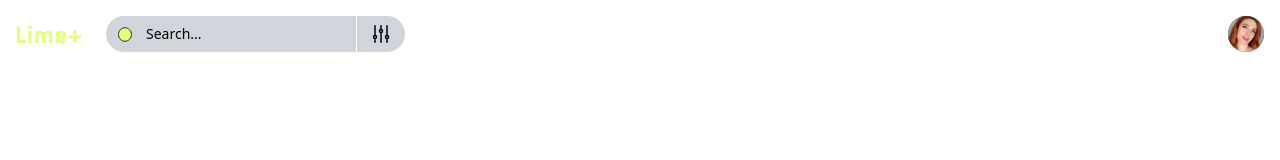
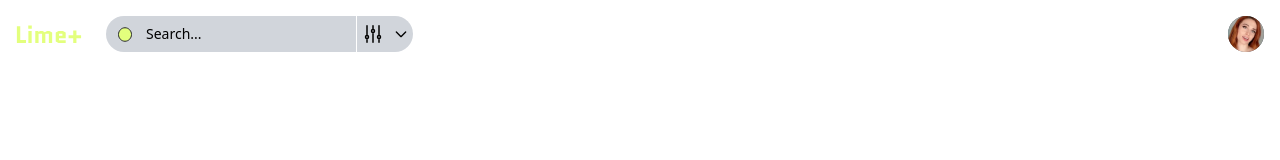
Before and after one commit to n-vh/lime, a React (Vite) app in the folder front/: page / in a window 1280 px wide. Shown: the top 160 px of the page. Built offline with nearby package versions, Linux system fonts and the light colour scheme.

Commit message:
add drop down

```diff
--- a/front/src/components/Navbar.tsx
+++ b/front/src/components/Navbar.tsx
@@ -49,8 +49,12 @@ export function Navbar() {
           />
         </div>
 
-        <div className="relative ml-[1px]">
-          <div className=" absolute inset-y-0 left-0 flex items-center pl-3">
+        <button
+          id="dropdownDefaultButton"
+          data-dropdown-toggle="dropdown"
+          className="ml-[1px] inline-flex items-center rounded-r-full bg-gray-300 px-1"
+          type="button"
+        >
           <svg
             xmlns="http://www.w3.org/2000/svg"
             fill="none"
@@ -64,20 +68,64 @@ export function Navbar() {
               stroke-linejoin="round"
               d="M6 13.5V3.75m0 9.75a1.5 1.5 0 010 3m0-3a1.5 1.5 0 000 3m0 3.75V16.5m12-3V3.75m0 9.75a1.5 1.5 0 010 3m0-3a1.5 1.5 0 000 3m0 3.75V16.5m-6-9V3.75m0 3.75a1.5 1.5 0 010 3m0-3a1.5 1.5 0 000 3m0 9.75V10.5"
             />
+          </svg>{' '}
+          <svg
+            className="ml-2 h-4 w-4"
+            aria-hidden="true"
+            fill="none"
+            stroke="currentColor"
+            viewBox="0 0 24 24"
+            xmlns="http://www.w3.org/2000/svg"
+          >
+            <path
+              stroke-linecap="round"
+              stroke-linejoin="round"
+              stroke-width="2"
+              d="M19 9l-7 7-7-7"
+            ></path>
           </svg>
-
-            <path
-              fill-rule="evenodd"
-              d="M8 4a4 4 0 100 8 4 4 0 000-8zM2 8a6 6 0 1110.89 3.476l4.817 4.817a1 1 0 01-1.414 1.414l-4.816-4.816A6 6 0 012 8z"
-              clip-rule="evenodd"
-            ></path>
-          </div>
-          <input
-            type="text"
-            id="filter-navbar"
-            className=" block w-5 rounded-r-full border-yellow-600 bg-gray-300 p-2 pl-10 text-sm text-black placeholder-black dark:text-black"
-            placeholder="Search..."
-          />
+        </button>
+        <div
+          id="dropdown"
+          className="z-10 hidden w-44 divide-y divide-gray-100 rounded-lg bg-white shadow dark:bg-gray-700"
+        >
+          <ul
+            className="py-2 text-sm text-gray-700 dark:text-gray-200"
+            aria-labelledby="dropdownDefaultButton"
+          >
+            <li>
+              <a
+                href="#"
+                className="block px-4 py-2 hover:bg-gray-100 dark:hover:bg-gray-600 dark:hover:text-white"
+              >
+                Dashboard
+              </a>
+            </li>
+            <li>
+              <a
+                href="#"
+                className="block px-4 py-2 hover:bg-gray-100 dark:hover:bg-gray-600 dark:hover:text-white"
+              >
+                Settings
+              </a>
+            </li>
+            <li>
+              <a
+                href="#"
+                className="block px-4 py-2 hover:bg-gray-100 dark:hover:bg-gray-600 dark:hover:text-white"
+              >
+                Earnings
+              </a>
+            </li>
+            <li>
+              <a
+                href="#"
+                className="block px-4 py-2 hover:bg-gray-100 dark:hover:bg-gray-600 dark:hover:text-white"
+              >
+                Sign out
+              </a>
+            </li>
+          </ul>
         </div>
 
         <div className="ml-auto flex items-center">
```
Lines whose indentation alone changed are shown as unchanged.
